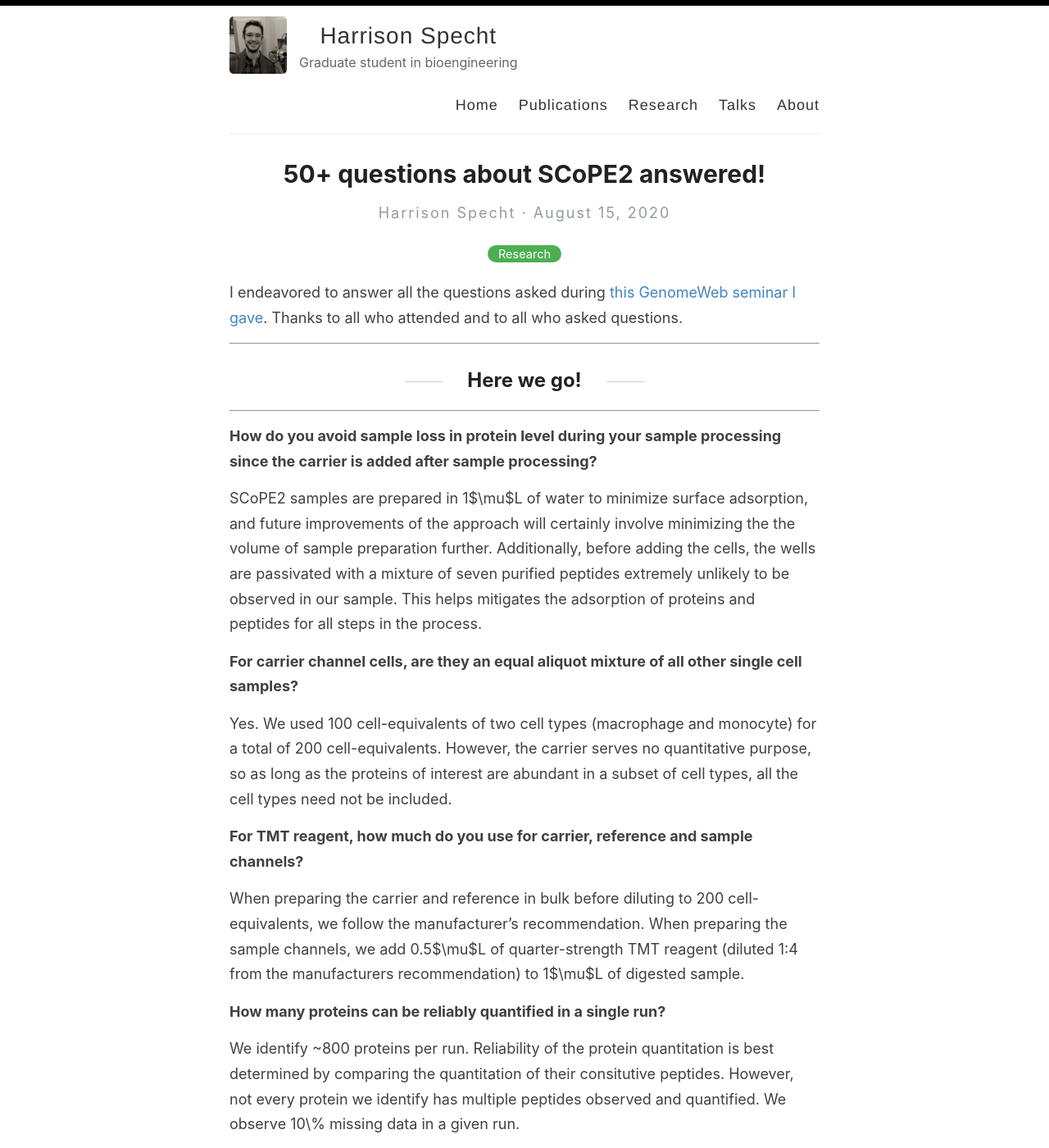
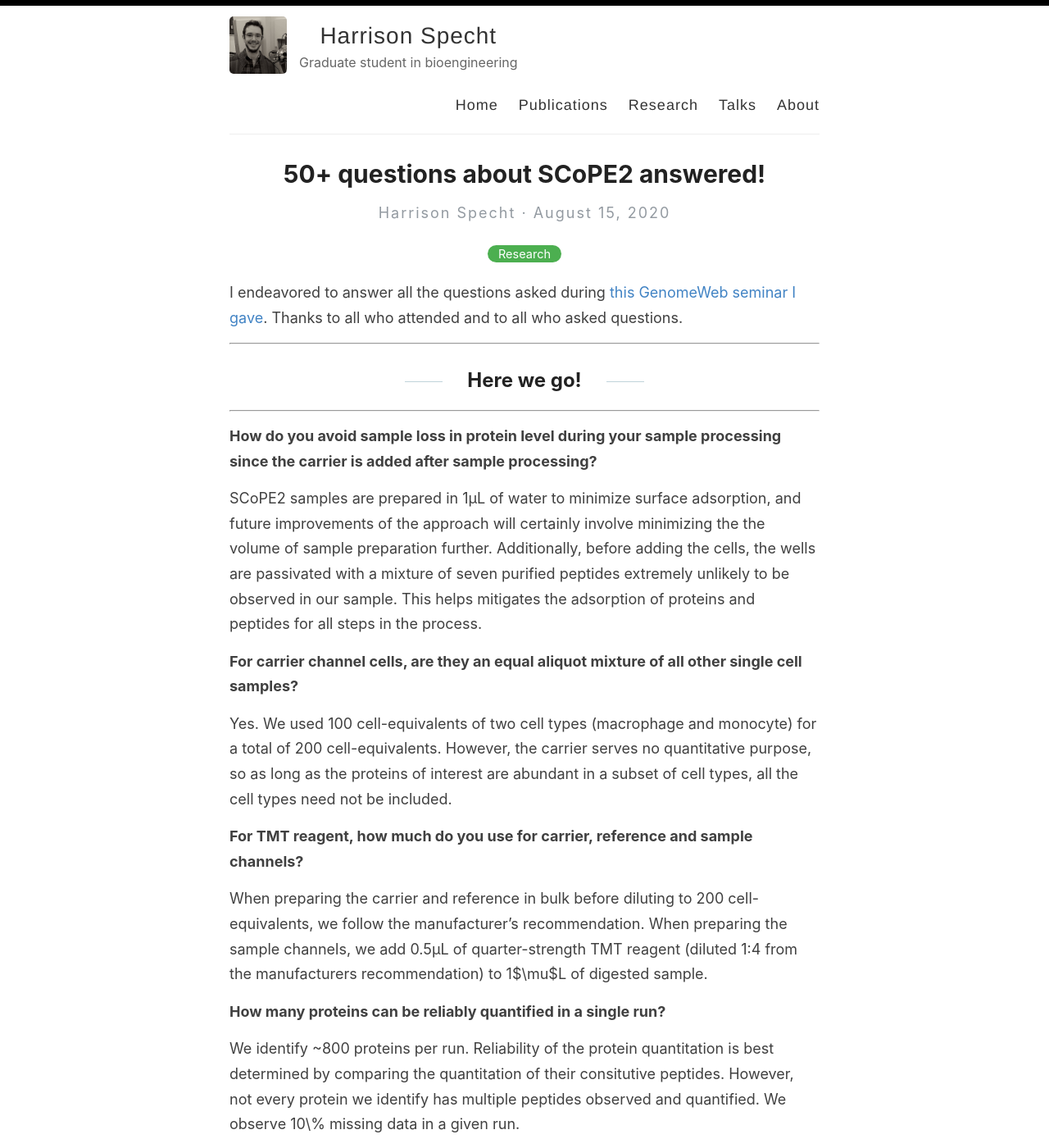
Before and after one commit to hspekt/site, a Jekyll site: the page built from _posts/2020-8-15-genomewebinar.md, in a window 1280 px wide and 1400 px high. Shown: the whole window at 82% size. Built offline with Jekyll 4.4.1, drawn with Linux system fonts in a browser that asks for light colours.

Commit message:
Update 2020-8-15-genomewebinar.md

```diff
--- a/_posts/2020-8-15-genomewebinar.md
+++ b/_posts/2020-8-15-genomewebinar.md
@@ -15,7 +15,7 @@ I endeavored to answer all the questions asked during [this GenomeWeb seminar I
 
 **How do you avoid sample loss in protein level during your sample processing since the carrier is added after sample processing?**
 
-SCoPE2 samples are prepared in 1$\mu$L of water to minimize surface adsorption, and future improvements of the approach will certainly involve minimizing the the volume of sample preparation further. Additionally, before adding the cells, the wells are passivated with a mixture of seven purified peptides extremely unlikely to be observed in our sample. This helps mitigates the adsorption of proteins and peptides for all steps in the process.
+SCoPE2 samples are prepared in 1µL of water to minimize surface adsorption, and future improvements of the approach will certainly involve minimizing the the volume of sample preparation further. Additionally, before adding the cells, the wells are passivated with a mixture of seven purified peptides extremely unlikely to be observed in our sample. This helps mitigates the adsorption of proteins and peptides for all steps in the process.
 
 **For carrier channel cells, are they an equal aliquot mixture of all other single cell samples?**
 
@@ -24,7 +24,7 @@ Yes. We used 100 cell-equivalents of two cell types (macrophage and monocyte) fo
 
 **For TMT reagent, how much do you use for carrier, reference and sample channels?**
 
-When preparing the carrier and reference in bulk before diluting to 200 cell-equivalents, we follow the manufacturer's recommendation. When preparing the sample channels, we add 0.5$\mu$L of quarter-strength TMT reagent (diluted 1:4 from the manufacturers recommendation) to 1$\mu$L of digested sample.
+When preparing the carrier and reference in bulk before diluting to 200 cell-equivalents, we follow the manufacturer's recommendation. When preparing the sample channels, we add 0.5µL of quarter-strength TMT reagent (diluted 1:4 from the manufacturers recommendation) to 1$\mu$L of digested sample.
 
 **How many proteins can be reliably quantified in a single run?**
 
```
